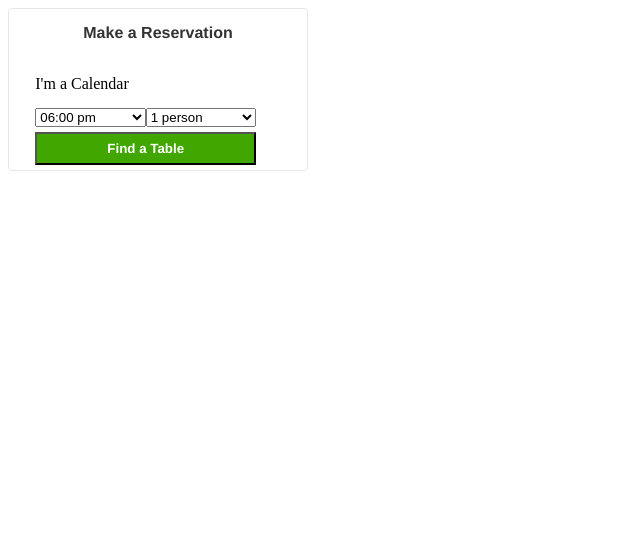
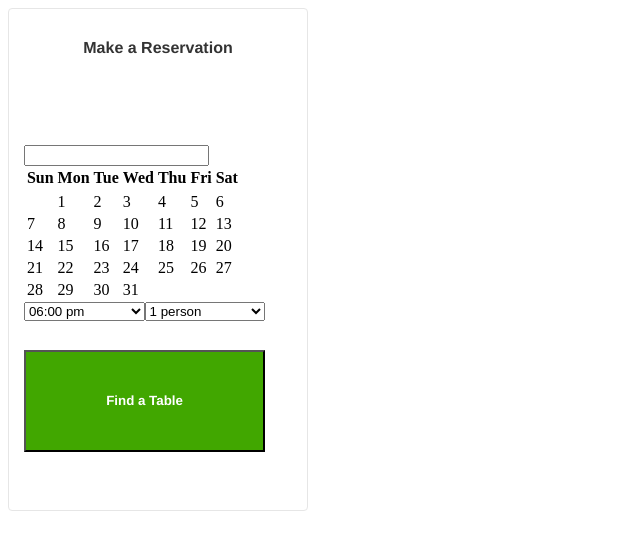
Before and after one commit to scarf-ly/reservations_SDC, a React app: page / in a window 1280 px wide. Shown: the top 550 px of the page, without its empty margins (0-640 px from the left). Built offline with nearby package versions, Linux system fonts and the light colour scheme; the HTML template or start-up script is replaced by a standard one.

Commit message:
build a calendar without functionality

```diff
--- a/client/src/App.jsx
+++ b/client/src/App.jsx
@@ -24,7 +24,7 @@ const StyledButton = styled.button`
 `;
 
 const IslandContainer = styled.div`
-  height: 160.88px;
+  height: 500.88px;
   width: 297.98px;
   background: #FFFFFF;
   border: 1px solid #e6e6e6;
@@ -91,9 +91,10 @@ class App extends React.Component {
                 <CalenderPicker className='calender-picker'>
                   <div>
                     <span></span>
-                    <Calendar />
+                    <input></input>
                     <span></span>
                   </div>
+                  <Calendar />
                 </CalenderPicker>
                 <TimePicker className='time-picker'>
                   <div>
--- a/client/src/component/Calendar.jsx
+++ b/client/src/component/Calendar.jsx
@@ -1,15 +1,77 @@
 import React from 'react';
+import moment from 'moment';
+
+const weekdayshort = moment.weekdaysShort();
+
+const weekdayshortname = weekdayshort.map(day => {
+  return (
+    <th key={day} className="week-day">
+     {day}
+    </th>
+  );
+});
 
 class Calendar extends React.Component {
   constructor(props) {
     super(props);
 
-    this.state = {};
+    this.state = {
+      dateObject: moment()
+    };
   }
 
+  firstDayOfMonth() {
+    const dateObject = this.state.dateObject;
+    const firstDay = moment(dateObject).startOf("month").format("d");
+    return firstDay;
+  };
+
   render() {
+
+    let blanks = [];
+    for (let i = 0; i < this.firstDayOfMonth(); i++) {
+      blanks.push(
+        <td key={`emptyDay${i}`} className='calendar-day empty'>{''}</td>
+      );
+    }
+
+    let daysInMonth = [];
+    for (let k = 1; k <= this.state.dateObject.daysInMonth(); k++) {
+      daysInMonth.push(
+        <td key={`nonEmptyDay${k}`} className="calendar-day">
+          {k}
+        </td>
+      );
+    }
+
+    var totalSlots = [...blanks, ...daysInMonth];
+    let rows = [];
+    let cells = [];
+
+    totalSlots.forEach((row, i) => {
+      if (i % 7 !== 0) {
+        cells.push(row); // if index not equal 7 that means not go to next week
+      } else {
+        rows.push(cells); // when reach next week we contain all td in last week to rows
+        cells = []; // empty container
+        cells.push(row); // in current loop we still push current row to new container
+      }
+      if (i === totalSlots.length - 1) { // when end loop we add remain date
+        rows.push(cells);
+      }
+    });
+
+    let allDaysInMonth = rows.map((d, i) => {
+      return <tr key={`Day${i}`}>{d}</tr>;
+    });
+
     return (
-      <div>I'm a Calendar</div>
+      <table className="calendar-day">
+        <thead>
+          <tr>{weekdayshortname}</tr>
+        </thead>
+        <tbody>{allDaysInMonth}</tbody>
+      </table>
     )
   }
 }
```
Also changed, not shown: 1 other file (tests, documents, lock files or other folders).
